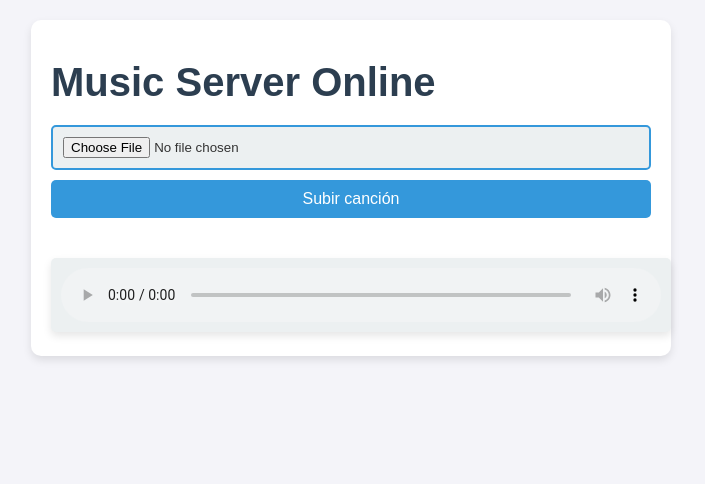
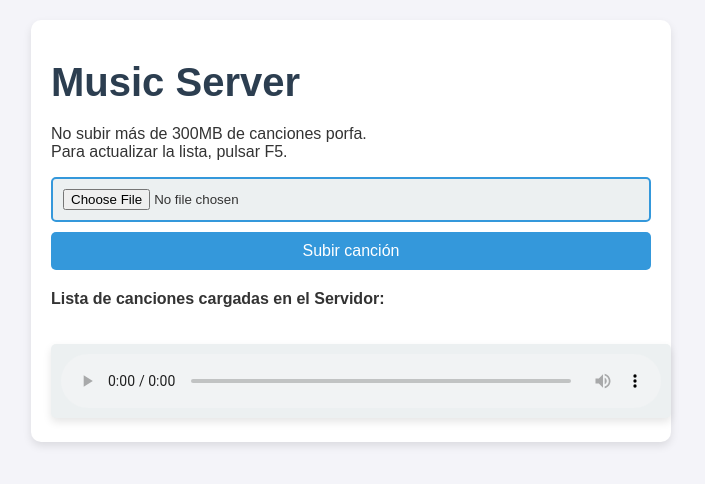
Before and after one commit to Gonzalo-ui/music, a website: page music/public/index.html in a window 1280 px wide. Shown: the whole page, without its empty margins (289-994 px from the left). Drawn offline with Linux system fonts and the light colour scheme; no server answers.

Commit message:
Update index.html

```diff
--- a/music/public/index.html
+++ b/music/public/index.html
@@ -3,16 +3,18 @@
 <head>
     <meta charset="UTF-8">
     <meta name="viewport" content="width=device-width, initial-scale=1.0">
-    <title>Reproductor de Música</title>
+    <title>Reproductor de Música Online</title>
     <link rel="stylesheet" href="styles.css">
 </head>
 <body>
     <div class="container">
-        <h1>Music Server Online</h1>
+        <h1>Music Server</h1>
+      <p>No subir más de 300MB de canciones porfa.<br>Para actualizar la lista, pulsar F5.</p>
         <form id="uploadForm" enctype="multipart/form-data">
             <input type="file" name="song" accept=".mp3" required>
             <button type="submit">Subir canción</button>
         </form>
+      <p class="a"><b>Lista de canciones cargadas en el Servidor:</b></p>
         <ul id="songList"></ul>
         <audio id="audioPlayer" controls></audio>
     </div>
```
